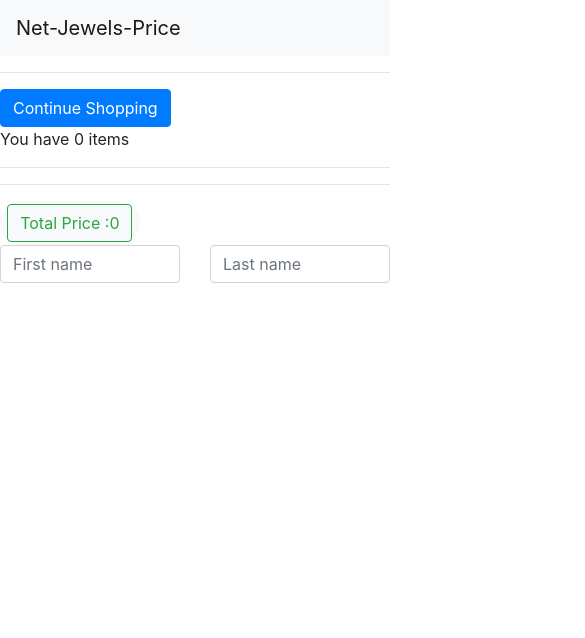
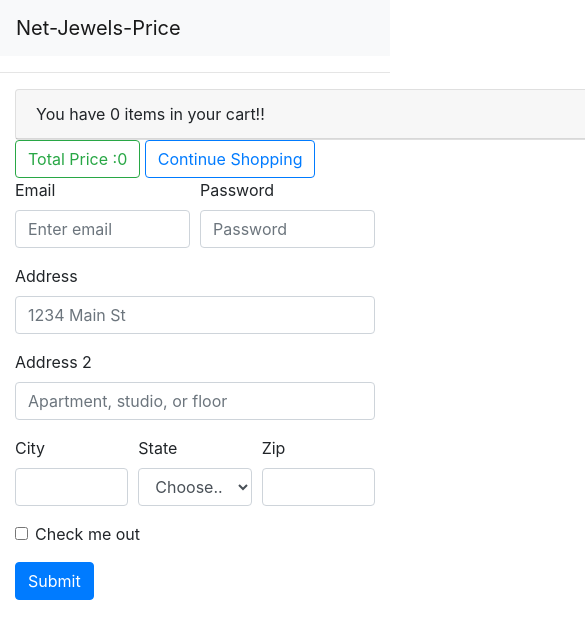
Before and after one commit to khandelwalkanika/ecomm, a React (Create React App) app: page /cart in a window 390 px wide. Shown: the top 638 px of the page, 585 px wide, since content can reach past the window. Built offline with nearby package versions, Linux system fonts and the light colour scheme.

Commit message:
responsive grids added for cart form

```diff
--- a/src/components/Cart/cart.jsx
+++ b/src/components/Cart/cart.jsx
@@ -1,5 +1,13 @@
 import React, { Component } from "react";
-import { Button } from "react-bootstrap";
+import {
+  Button,
+  Card,
+  ListGroup,
+  Form,
+  Col,
+  Container,
+  Row,
+} from "react-bootstrap";
 import PropTypes from "prop-types";
 import { connect } from "react-redux";
 import { logoutUser } from "../../actions/authActions";
@@ -17,22 +25,17 @@
 
   render() {
     return (
-      <div>
-        <div>
-          <Button
-            variant="primary"
-            onClick={() => {
-              this.props.history.push("/listings");
-            }}
-          >
-            Continue Shopping
-          </Button>
-        </div>
-
-        <span>You have {this.props.cartData.length} items</span>
+      <>
+        <Container>
+          <Row>
+            <Col sm={10}>
+              <Card style={{ width: "40rem" }}>
+                <Card.Header>
+                  You have {this.props.cartData.length} items in your cart!!
+                </Card.Header>
 
                 {this.props.cartData.map((list, i) => (
-          <>
+                  <ListGroup.Item>
                     <div className="div-style">
                       <div className="idiv-size" key={i}>
                         <img
@@ -67,7 +70,11 @@
                       <div className="idiv-size">
                         <button
                           onClick={() =>
-                    this.props.onDelete(list.id, list.type, this.props.cartData)
+                            this.props.onDelete(
+                              list.id,
+                              list.type,
+                              this.props.cartData
+                            )
                           }
                           type="button"
                           className="btn btn-danger"
@@ -76,36 +83,84 @@
                         </button>
                       </div>
                     </div>
+                  </ListGroup.Item>
+                ))}
+              </Card>
+            </Col>
+          </Row>
+          <Row>
+            <Col sm>
+              <Button variant="outline-success">
+                Total Price :{getTotalPrice(this.props.cartData)}
+              </Button>{" "}
+              <Button
+                variant="outline-primary"
+                onClick={() => {
+                  this.props.history.push("/listings");
+                }}
+              >
+                Continue Shopping
+              </Button>{" "}
+            </Col>{" "}
+          </Row>
+
+          <Row>
+            <Col sm={10}>
+              <Form>
+                <Form.Row>
+                  <Form.Group as={Col} controlId="formGridEmail">
+                    <Form.Label>Email</Form.Label>
+                    <Form.Control type="email" placeholder="Enter email" />
+                  </Form.Group>
+
+                  <Form.Group as={Col} controlId="formGridPassword">
+                    <Form.Label>Password</Form.Label>
+                    <Form.Control type="password" placeholder="Password" />
+                  </Form.Group>
+                </Form.Row>
+
+                <Form.Group controlId="formGridAddress1">
+                  <Form.Label>Address</Form.Label>
+                  <Form.Control placeholder="1234 Main St" />
+                </Form.Group>
+
+                <Form.Group controlId="formGridAddress2">
+                  <Form.Label>Address 2</Form.Label>
+                  <Form.Control placeholder="Apartment, studio, or floor" />
+                </Form.Group>
+
+                <Form.Row>
+                  <Form.Group as={Col} controlId="formGridCity">
+                    <Form.Label>City</Form.Label>
+                    <Form.Control />
+                  </Form.Group>
+
+                  <Form.Group as={Col} controlId="formGridState">
+                    <Form.Label>State</Form.Label>
+                    <Form.Control as="select" value="Choose...">
+                      <option>Choose...</option>
+                      <option>...</option>
+                    </Form.Control>
+                  </Form.Group>
+
+                  <Form.Group as={Col} controlId="formGridZip">
+                    <Form.Label>Zip</Form.Label>
+                    <Form.Control />
+                  </Form.Group>
+                </Form.Row>
+
+                <Form.Group id="formGridCheckbox">
+                  <Form.Check type="checkbox" label="Check me out" />
+                </Form.Group>
+
+                <Button variant="primary" type="submit">
+                  Submit
+                </Button>
+              </Form>
+            </Col>
+          </Row>
+        </Container>
       </>
-        ))}
-
-        <hr />
-        <hr />
-        <div>
-          <span className="badge badge-pill badge-light">
-            <button type="button" className="btn btn-outline-success">
-              Total Price :{getTotalPrice(this.props.cartData)}
-            </button>
-          </span>
-        </div>
-
-        <div className="row">
-          <div className="col">
-            <input
-              type="text"
-              className="form-control"
-              placeholder="First name"
-            />
-          </div>
-          <div className="col">
-            <input
-              type="text"
-              className="form-control"
-              placeholder="Last name"
-            />
-          </div>
-        </div>
-      </div>
     );
   }
 }
```
Lines whose indentation alone changed are shown as unchanged.
